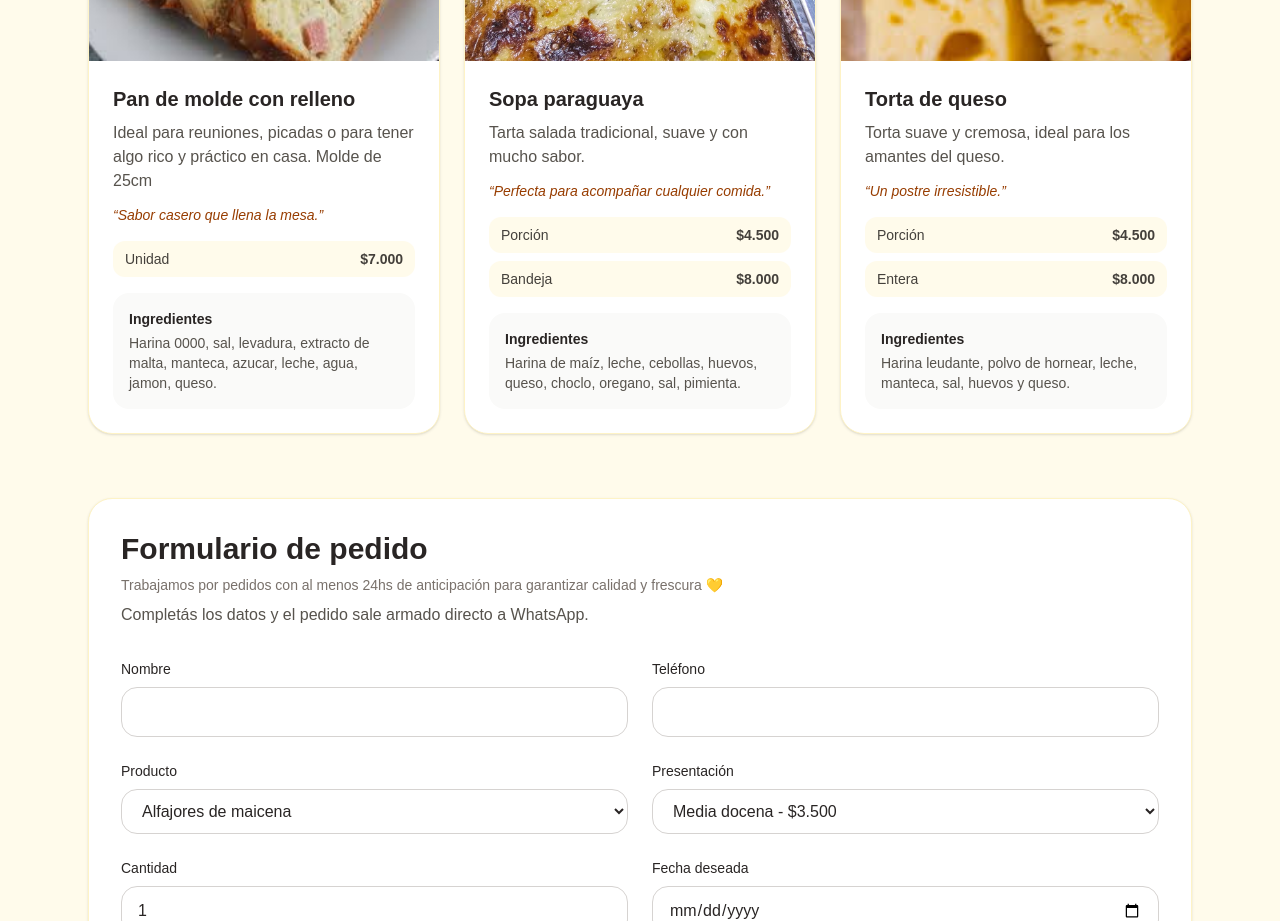
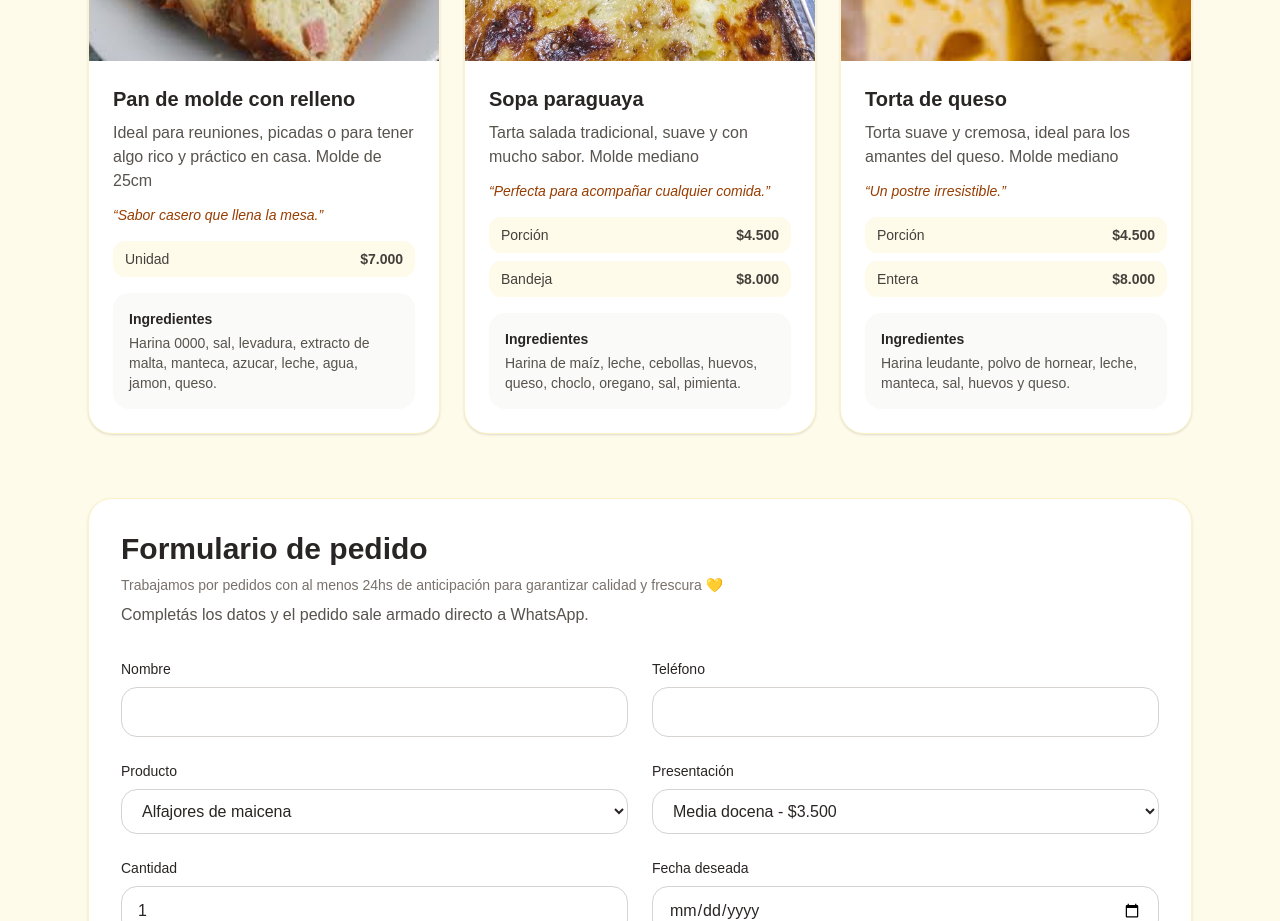
Before and after one commit to Zarzaandres/panaderia-carlita, a Next.js app: page / in a window 1280 px wide. Shown: the part 2000-2921 px from the top of the page. Built offline with nearby package versions, Linux system fonts and the light colour scheme.

Commit message:
actulizar texto

```diff
--- a/app/page.tsx
+++ b/app/page.tsx
@@ -91,7 +91,7 @@ export default function PanaderiaCarlitaWeb() {
     { nombre: 'Porción', precio: 4500 },
     { nombre: 'Bandeja', precio: 8000 }
   ],
-  descripcion: 'Tarta salada tradicional, suave y con mucho sabor.',
+  descripcion: 'Tarta salada tradicional, suave y con mucho sabor. Molde mediano',
   frase: 'Perfecta para acompañar cualquier comida.',
   imagen: '/productos/sopa-paraguaya.jpeg',
   ingredientes: 'Harina de maíz, leche, cebollas, huevos, queso, choclo, oregano, sal, pimienta.',
@@ -103,7 +103,7 @@ export default function PanaderiaCarlitaWeb() {
     { nombre: 'Porción', precio: 4500 },
     { nombre: 'Entera', precio: 8000 }
   ],
-  descripcion: 'Torta suave y cremosa, ideal para los amantes del queso.',
+  descripcion: 'Torta suave y cremosa, ideal para los amantes del queso. Molde mediano',
   frase: 'Un postre irresistible.',
   imagen: '/productos/torta-queso.jpg',
   ingredientes: 'Harina leudante, polvo de hornear, leche, manteca, sal, huevos y queso.',
```
